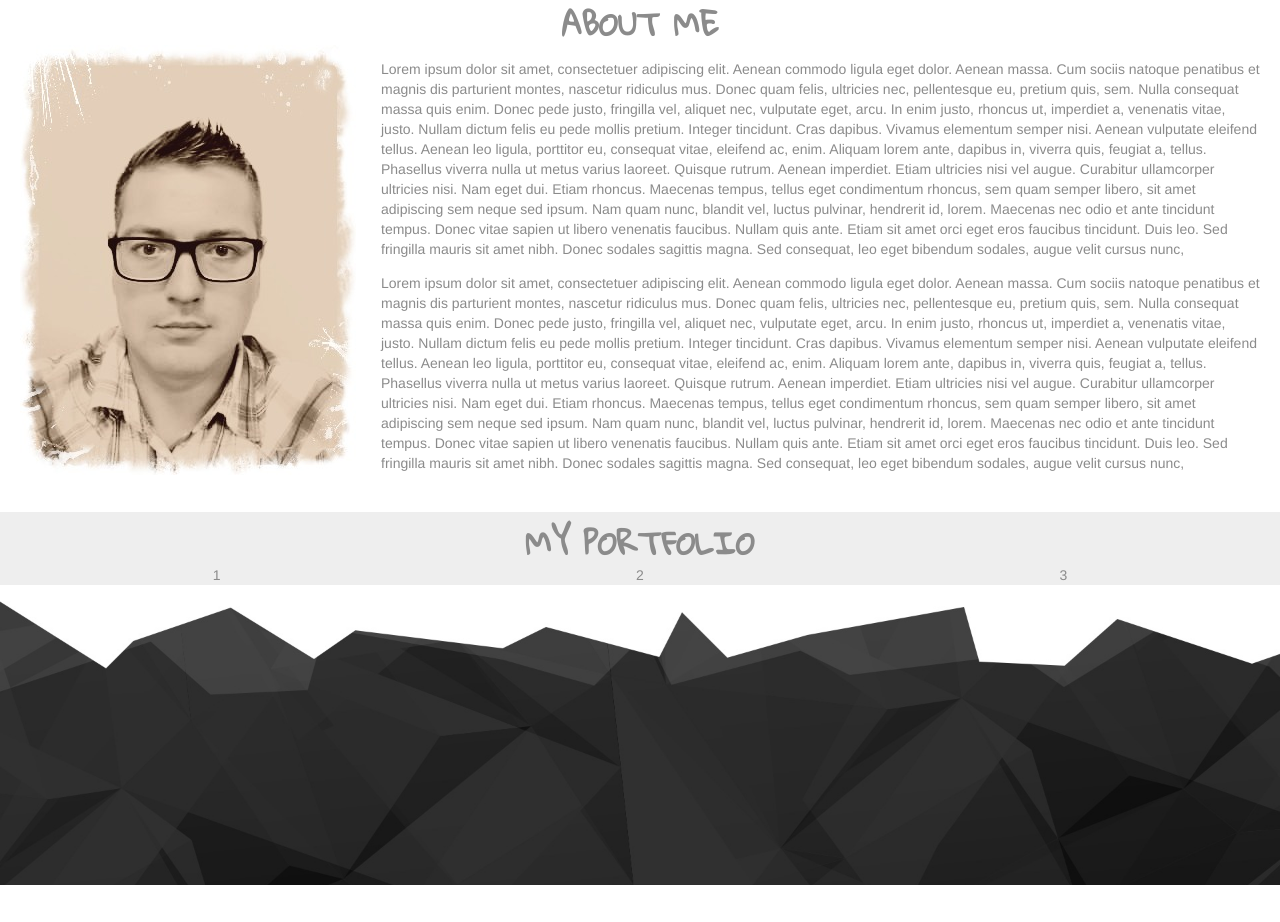
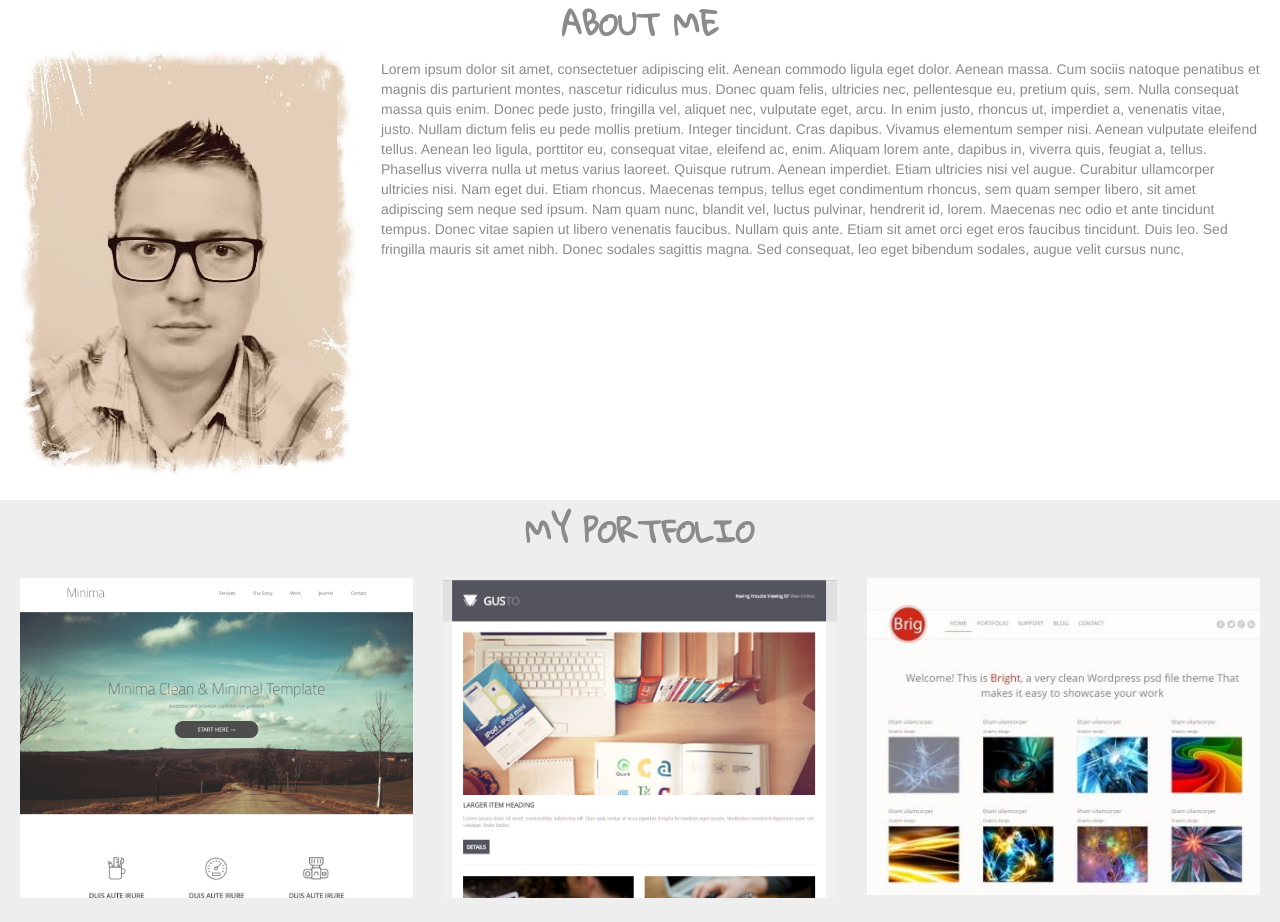
Before and after one commit to Igor-Melnyk/importfolio, a plain HTML site: page index.html in a window 1280 px wide. Shown: the part 604-1526 px from the top of the page. Before the commit the page ends 1489 px from the top, so only its background shows below. Drawn offline with Linux system fonts and the light colour scheme.

Commit message:
add portfolio content

```diff
--- a/index.html
+++ b/index.html
@@ -35,14 +35,14 @@
 				<div class="text-header">
 					about me
 				</div>
-				<img src="img/pic/avatar.jpg">
+				<div class="avatar">
+					<img src="img/pic/avatar.jpg">
+				</div>
 				<div class="about-content">
 					<p>
 						Lorem ipsum dolor sit amet, consectetuer adipiscing elit. Aenean commodo ligula eget dolor. Aenean massa. Cum sociis natoque penatibus et magnis dis parturient montes, nascetur ridiculus mus. Donec quam felis, ultricies nec, pellentesque eu, pretium quis, sem. Nulla consequat massa quis enim. Donec pede justo, fringilla vel, aliquet nec, vulputate eget, arcu. In enim justo, rhoncus ut, imperdiet a, venenatis vitae, justo. Nullam dictum felis eu pede mollis pretium. Integer tincidunt. Cras dapibus. Vivamus elementum semper nisi. Aenean vulputate eleifend tellus. Aenean leo ligula, porttitor eu, consequat vitae, eleifend ac, enim. Aliquam lorem ante, dapibus in, viverra quis, feugiat a, tellus. Phasellus viverra nulla ut metus varius laoreet. Quisque rutrum. Aenean imperdiet. Etiam ultricies nisi vel augue. Curabitur ullamcorper ultricies nisi. Nam eget dui. Etiam rhoncus. Maecenas tempus, tellus eget condimentum rhoncus, sem quam semper libero, sit amet adipiscing sem neque sed ipsum. Nam quam nunc, blandit vel, luctus pulvinar, hendrerit id, lorem. Maecenas nec odio et ante tincidunt tempus. Donec vitae sapien ut libero venenatis faucibus. Nullam quis ante. Etiam sit amet orci eget eros faucibus tincidunt. Duis leo. Sed fringilla mauris sit amet nibh. Donec sodales sagittis magna. Sed consequat, leo eget bibendum sodales, augue velit cursus nunc,
 					</p>
-					<p>
-						Lorem ipsum dolor sit amet, consectetuer adipiscing elit. Aenean commodo ligula eget dolor. Aenean massa. Cum sociis natoque penatibus et magnis dis parturient montes, nascetur ridiculus mus. Donec quam felis, ultricies nec, pellentesque eu, pretium quis, sem. Nulla consequat massa quis enim. Donec pede justo, fringilla vel, aliquet nec, vulputate eget, arcu. In enim justo, rhoncus ut, imperdiet a, venenatis vitae, justo. Nullam dictum felis eu pede mollis pretium. Integer tincidunt. Cras dapibus. Vivamus elementum semper nisi. Aenean vulputate eleifend tellus. Aenean leo ligula, porttitor eu, consequat vitae, eleifend ac, enim. Aliquam lorem ante, dapibus in, viverra quis, feugiat a, tellus. Phasellus viverra nulla ut metus varius laoreet. Quisque rutrum. Aenean imperdiet. Etiam ultricies nisi vel augue. Curabitur ullamcorper ultricies nisi. Nam eget dui. Etiam rhoncus. Maecenas tempus, tellus eget condimentum rhoncus, sem quam semper libero, sit amet adipiscing sem neque sed ipsum. Nam quam nunc, blandit vel, luctus pulvinar, hendrerit id, lorem. Maecenas nec odio et ante tincidunt tempus. Donec vitae sapien ut libero venenatis faucibus. Nullam quis ante. Etiam sit amet orci eget eros faucibus tincidunt. Duis leo. Sed fringilla mauris sit amet nibh. Donec sodales sagittis magna. Sed consequat, leo eget bibendum sodales, augue velit cursus nunc,
-					</p>
+
 				</div>
 				<div class="clr"></div>
 			</div>
@@ -54,13 +54,22 @@
 				</div>
 				<div class="row works">
 					<div class="col-md-4 item">
-						1
+						<a href="https://igor-melnyk.github.io/minima/"><img src="img/pic/minima.jpg"></a>
 					</div>
 					<div class="col-md-4 item">
-						2
+						<a href="https://igor-melnyk.github.io/gusto/"><img src="img/pic/gusto.jpg"></a>
 					</div>
 					<div class="col-md-4 item">
-						3
+						<a href="https://igor-melnyk.github.io/brig/"><img src="img/pic/brig.jpg"></a>
+					</div>
+					<div class="col-md-4 item">
+						<a href="https://igor-melnyk.github.io/brig/"><img src="img/pic/quanto.jpg"></a>
+					</div>
+					<div class="col-md-4 item">
+						<a href="https://igor-melnyk.github.io/brig/"><img src="img/pic/quanto.jpg"></a>
+					</div>
+					<div class="col-md-4 item">
+						<a href="https://igor-melnyk.github.io/minima/"><img src="img/pic/minima.jpg"></a>
 					</div>
 				</div>
 
--- a/scss/main.scss
+++ b/scss/main.scss
@@ -72,11 +72,13 @@ header {
 	height: 453px;
 }
 .about {
-	img {
-		display: inline-block;
+	.avatar {
 		float: left;
 		max-width: 366px;
 		margin-right: 25px;
+		img {
+			width: 100%
+		}
 	}
 	.about-content {
 
@@ -86,11 +88,25 @@ header {
 .portfolio{
 	background: #eeeeee;
 	.works {
+		margin-top: 25px;
 		.item {
-			padding: 0;
-			margin: 0;
+			margin-bottom: 25px;
 			text-align: center;
+			transition: all 0.3s;
+			img {
+				width: 100%
+			}
+			a {
+				display: inline-block;
+				overflow: hidden;
+				transition: transform, 0.3s;
+				max-height: 320px;
+			}
+			a:hover {
+				transform: scale(1.1);
+			}
 		}
+
 	}
 }
 footer {
```
Also changed, not shown: css/main.css, img/pic/banner2.gif, img/pic/brig.jpg (added), img/pic/gusto.jpg (added), img/pic/minima.jpg (added), img/pic/quanto.jpg (added), 1 other file.
